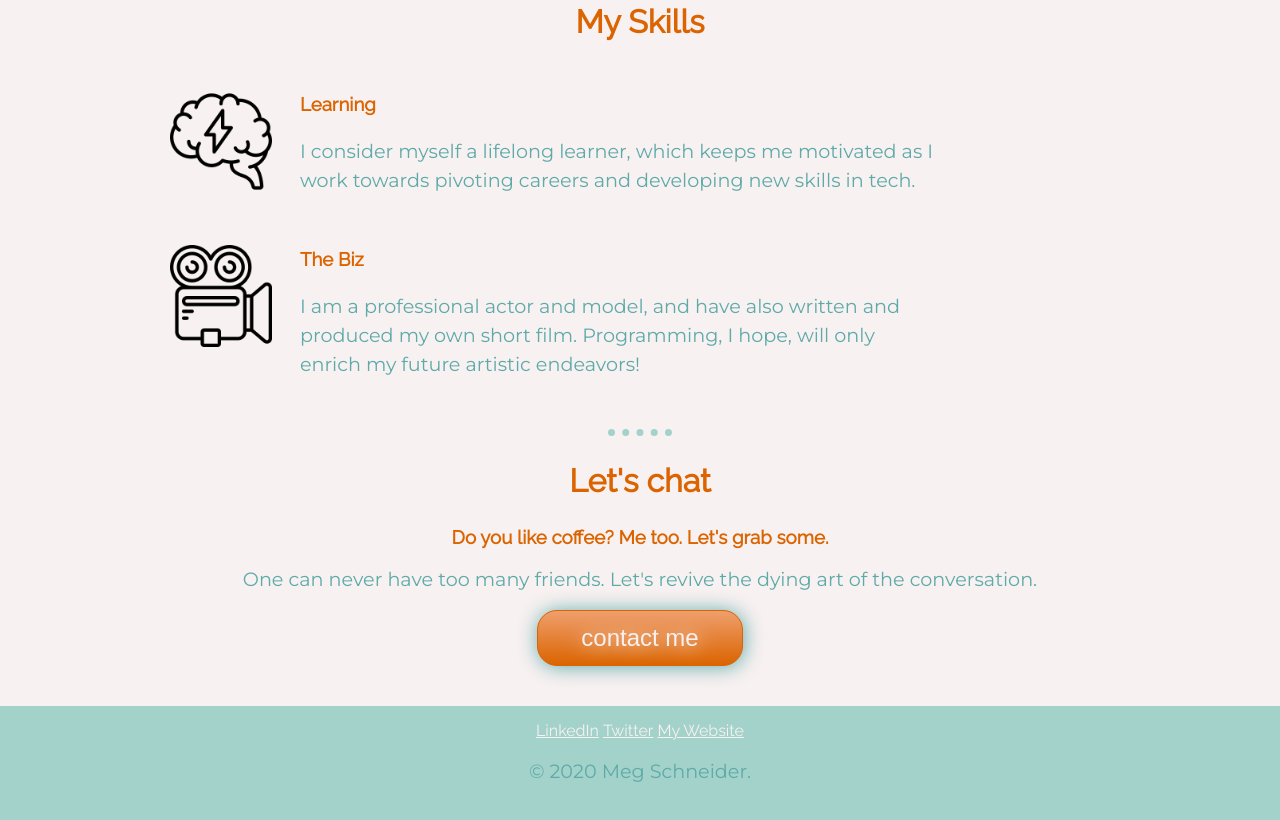
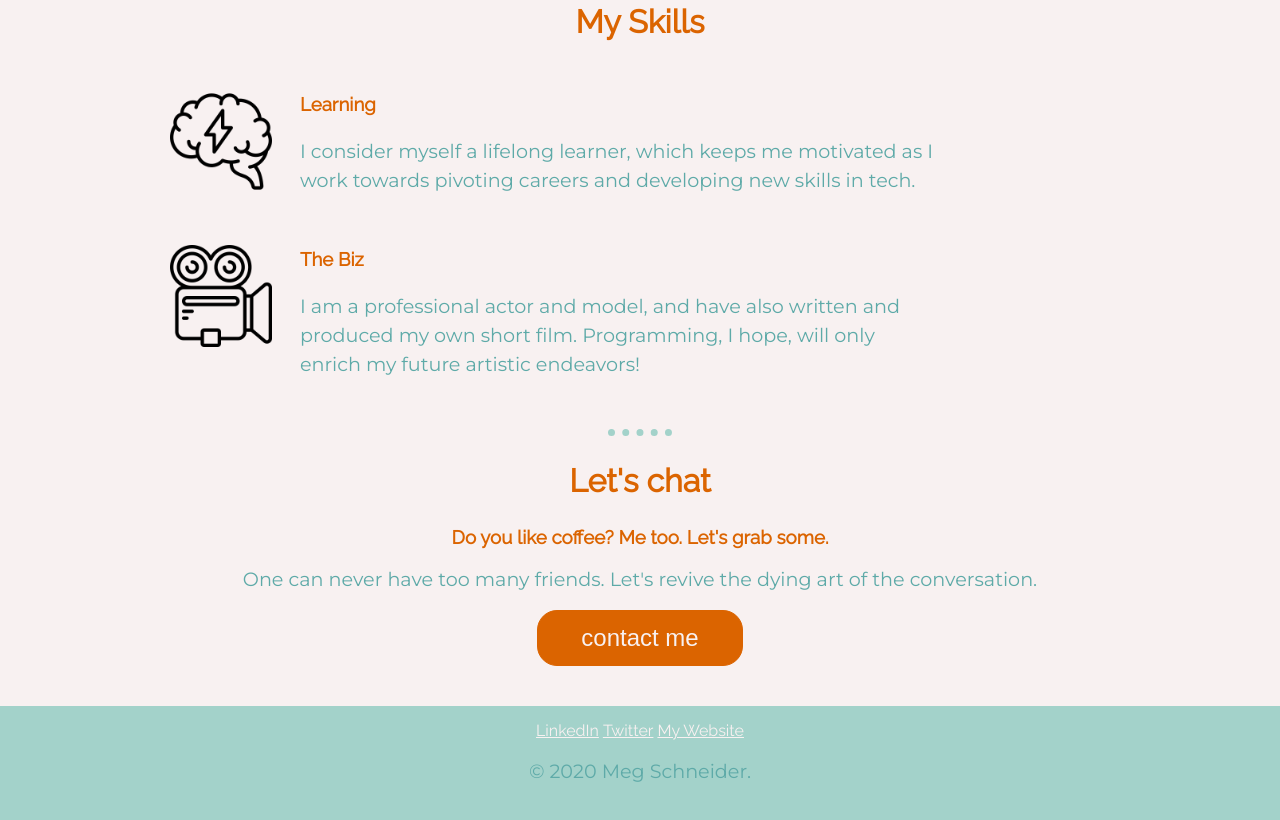
Before and after one commit to meg-schneider/personal-site, a plain HTML site: page index.html in a window 1280 px wide. Shown: the part 993-1813 px from the top of the page. Drawn offline with Linux system fonts and the light colour scheme.

Commit message:
changed contact button

```diff
--- a/CSS/styles.css
+++ b/CSS/styles.css
@@ -107,12 +107,6 @@ hr {
 }
 
 .contact-button {
-   background: #EF9F6D;
-   background-image: -webkit-linear-gradient(top, #EF9F6D, #DB6400);
-   background-image: -moz-linear-gradient(top, #EF9F6D, #DB6400);
-   background-image: -ms-linear-gradient(top, #EF9F6D, #DB6400);
-   background-image: -o-linear-gradient(top, #EF9F6D, #DB6400);
-   background-image: -webkit-gradient(to bottom, #EF9F6D, #DB6400);
    -webkit-border-radius: 20px;
    -moz-border-radius: 20px;
    border-radius: 20px;
@@ -124,10 +118,7 @@ hr {
    font-size: 24px;
    font-weight: 100;
    padding: 2px;
-   -webkit-box-shadow: 1px 1px 20px 0 #5EAAA8;
-   -moz-box-shadow: 1px 1px 20px 0 #5EAAA8;
-   box-shadow: 1px 1px 20px 0 #5EAAA8;
-   text-shadow: 1px 1px 20px #FFFFFF;
+   background-color: #DB6400;
    border: solid #DB6400 1px;
    text-decoration: none;
    display: inline-block;
@@ -136,13 +127,8 @@ hr {
 }
 
 .contact-button:hover {
+   background: #5EAAA8;
    border: solid #5EAAA8 1px;
-   background: #83E3E1;
-   background-image: -webkit-linear-gradient(top, #83E3E1, #5EAAA8);
-   background-image: -moz-linear-gradient(top, #83E3E1, #5EAAA8);
-   background-image: -ms-linear-gradient(top, #83E3E1, #5EAAA8);
-   background-image: -o-linear-gradient(top, #83E3E1, #5EAAA8);
-   background-image: -webkit-gradient(to bottom, #83E3E1, #5EAAA8);
    -webkit-border-radius: 20px;
    -moz-border-radius: 20px;
    border-radius: 20px;
```
